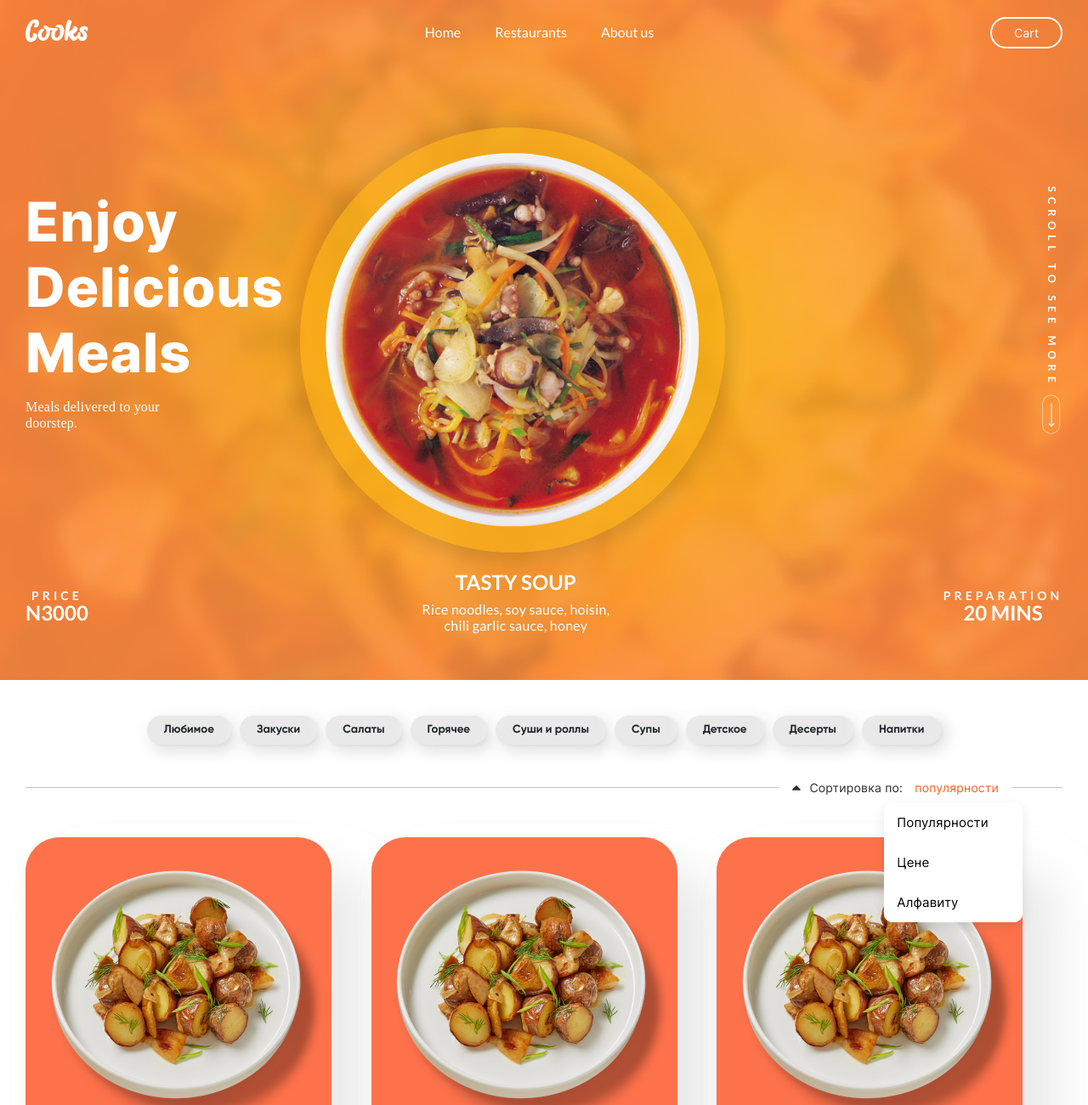
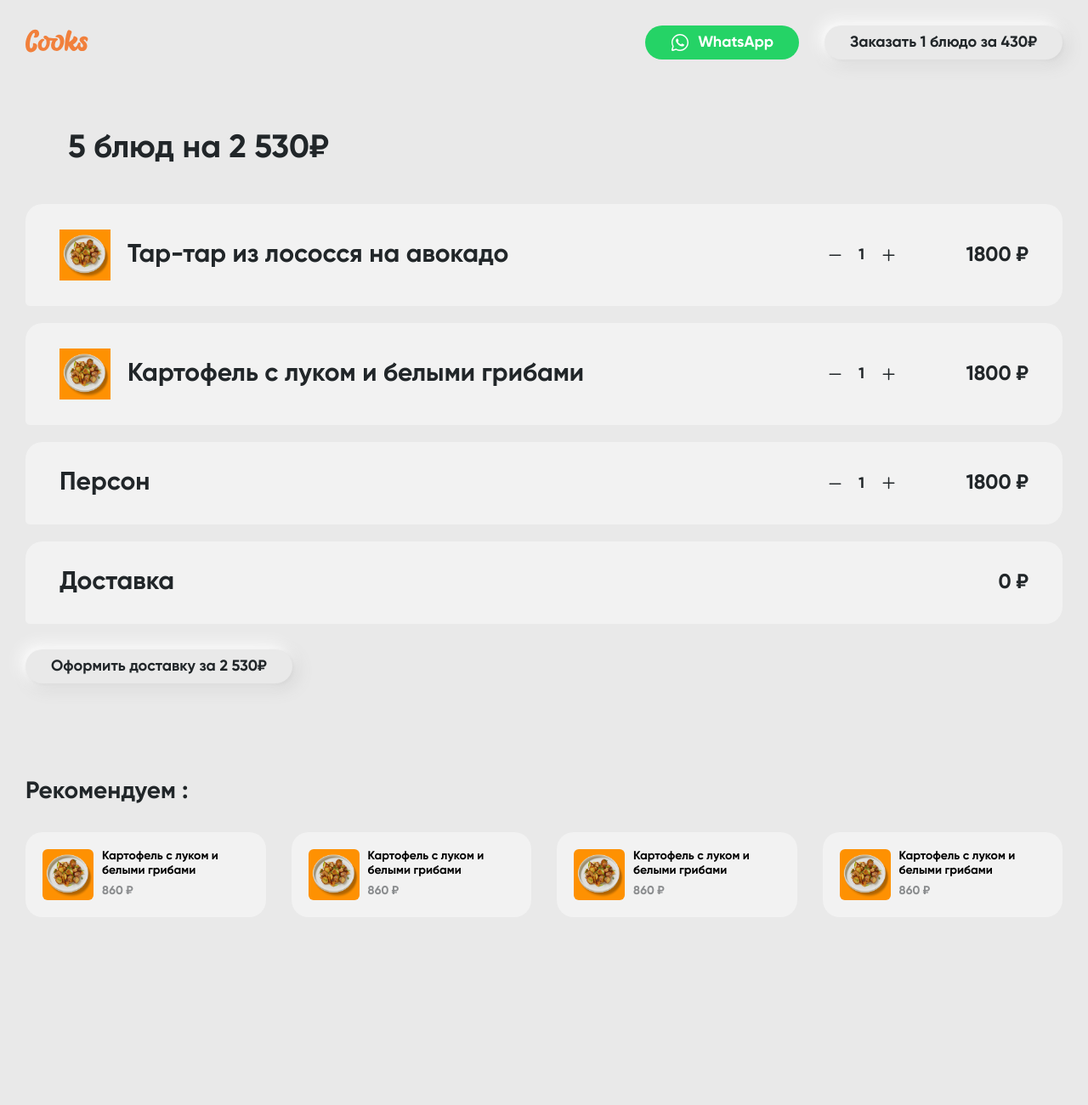
Before and after one commit to ArtemRasspopov/cooks-delivery-React, a React (Create React App) app: page / in a window 1280 px wide. Shown: the top 1300 px of the page at 85% size. Built offline with nearby package versions, Linux system fonts and the light colour scheme.

Commit message:
added cart

```diff
--- a/src/App.js
+++ b/src/App.js
@@ -1,9 +1,11 @@
 import React from "react";
-import Home from "./pages/home/Home";
+import Cart from "./pages/cart/Cart";
+// import Home from "./pages/home/Home";
 
 function App() {
   return (
-    <Home/>
+    // <Home/>
+    <Cart/>
   );
 }
 
--- /dev/null
+++ b/src/components/buttons/whatsAppButton/WhatsAppButton.jsx
@@ -0,0 +1,13 @@
+import React from 'react'
+import style from './WhatsAppButton.module.scss'
+
+//svg
+import { ReactComponent as WatsAppSvg } from "../../../sources/images/footer/whatsapp.svg";
+
+const WhatsAppButton = () => {
+  return (
+    <button className={style.whats_app_button}><WatsAppSvg/>WhatsApp</button>
+  )
+}
+
+export default WhatsAppButton
--- /dev/null
+++ b/src/components/buttons/whatsAppButton/WhatsAppButton.module.scss
@@ -0,0 +1,18 @@
+.whats_app_button {
+  background: #25d366;
+  border-radius: 30px;
+  padding: 10px 30px 10px 30px;
+  font-size: 18px;
+  line-height: 20px;
+  color: #ffffff;
+  display: flex;
+  align-items: center;
+  gap: 10px;
+  cursor: pointer;
+
+  svg{
+    path{
+      fill: white;
+    }
+  }
+}
--- /dev/null
+++ b/src/components/curtCurd/CartCard.jsx
@@ -0,0 +1,24 @@
+import React from "react";
+import style from "./CartCard.module.scss";
+import ProductCounter from "../../components/productСounter/ProductCounter";
+
+const CartCard = ({ title, image, counter, price }) => {
+  console.log(image);
+  return (
+    <div className={style.card}>
+      {image && (
+        <div className={style.card_image}>
+          <img src={image} alt="img" />
+        </div>
+      )}
+
+      <div className={style.card_title}>
+        <h2>{title}</h2>
+      </div>
+      {counter && <ProductCounter />}
+      <p className={style.price}>{price} ₽</p>
+    </div>
+  );
+};
+
+export default CartCard;
--- /dev/null
+++ b/src/components/curtCurd/CartCard.module.scss
@@ -0,0 +1,44 @@
+.card {
+  display: flex;
+  align-items: center;
+  background: rgba(255, 255, 255, 0.4);
+  border-radius: 20px 20px 20px 5px;
+  padding: 30px 40px;
+}
+
+.card_image {
+  width: 60px;
+  height: 60px;
+  background-color: #fe9102;
+  display: flex;
+  align-items: center;
+  justify-content: center;
+  margin-right: 20px;
+
+  img {
+    width: 100%;
+  }
+}
+
+.card_title {
+  display: flex;
+  align-items: center;
+  justify-content: flex-start;
+  height: max-content;
+  margin-right: auto;
+
+  h2 {
+    font-size: 30px;
+    line-height: 37px;
+    color: #212629;
+  }
+}
+
+.price {
+  font-size: 24px;
+  line-height: 37px;
+  color: #212629;
+  min-width: 100px;
+  margin-left: 50px;
+  text-align: right;
+}
--- /dev/null
+++ b/src/components/recommendations/Recommendations.jsx
@@ -0,0 +1,51 @@
+import React from "react";
+import style from "./Recommendations.module.scss";
+import cardImg from "../../sources/images/product-Images/prod-1.png";
+
+const Recommendations = () => {
+  return (
+    <div className={style.recommendations}>
+      <p className={style.title}>Рекомендуем :</p>
+      <ul className={style.list}>
+        <li className={style.item}>
+          <div className={style.image}>
+            <img src={cardImg} alt="img" />
+          </div>
+          <div>
+            <p>Картофель с луком и белыми грибами</p>
+            <p className={style.price}>860 ₽</p>
+          </div>
+        </li>
+        <li className={style.item}>
+          <div className={style.image}>
+            <img src={cardImg} alt="img" />
+          </div>
+          <div>
+            <p>Картофель с луком и белыми грибами</p>
+            <p className={style.price}>860 ₽</p>
+          </div>
+        </li>
+        <li className={style.item}>
+          <div className={style.image}>
+            <img src={cardImg} alt="img" />
+          </div>
+          <div>
+            <p>Картофель с луком и белыми грибами</p>
+            <p className={style.price}>860 ₽</p>
+          </div>
+        </li>
+        <li className={style.item}>
+          <div className={style.image}>
+            <img src={cardImg} alt="img" />
+          </div>
+          <div className={style.info}>
+            <p>Картофель с луком и белыми грибами</p>
+            <p className={style.price}>860 ₽</p>
+          </div>
+        </li>
+      </ul>
+    </div>
+  );
+};
+
+export default Recommendations;
--- /dev/null
+++ b/src/components/recommendations/Recommendations.module.scss
@@ -0,0 +1,47 @@
+.recommendations {
+  padding: 110px 0;
+}
+
+.list {
+  display: grid;
+  grid-template-columns: repeat(4, 1fr);
+  column-gap: 30px;
+}
+
+.item {
+  display: flex;
+  gap: 10px;
+  background: rgba(255, 255, 255, 0.4);
+  border-radius: 20px;
+  padding: 20px;
+  cursor: pointer;
+}
+
+.title {
+  font-size: 28px;
+  line-height: 35px;
+  color: #212629;
+  margin-bottom: 30px;
+}
+
+.image {
+  width: 60px;
+  height: 60px;
+  background: #fe9102;
+  border-radius: 6px;
+  display: flex;
+  align-items: center;
+  justify-content: center;
+
+  img {
+    width: 60px;
+    height: 60px;
+  }
+}
+
+.price {
+  font-size: 14px;
+  line-height: 20px;
+  color: rgba(33, 38, 41, 0.5);
+  margin-top: 5px;
+}
--- /dev/null
+++ b/src/pages/cart/Cart.jsx
@@ -0,0 +1,52 @@
+import React from "react";
+import style from "./Cart.module.scss";
+import WhatsAppButton from "../../components/buttons/whatsAppButton/WhatsAppButton";
+import Footer from "../../components/footer/Footer";
+
+//svg
+import { ReactComponent as LogoSvg } from "../../sources/images/Logo.svg";
+import CartCard from "../../components/curtCurd/CartCard";
+import cardImg from "../../sources/images/product-Images/prod-1.png";
+import Recommendations from "../../components/recommendations/Recommendations";
+
+function Cart() {
+  return (
+    <div className={style.cart}>
+      <div className="container">
+        <div className={style.inner}>
+          <div className={style.header}>
+            <a href={"/"} className={style.logo}>
+              <LogoSvg />
+            </a>
+            <WhatsAppButton />
+            <button className={style.button}>Заказать 1 блюдо за 430₽</button>
+          </div>
+          <div className={style.info}>
+            <h2 className={style.title}>5 блюд на 2 530₽</h2>
+          </div>
+          <div className={style.cards}>
+            <CartCard
+              image={cardImg}
+              counter={true}
+              title={"Тар-тар из лососся на авокадо"}
+              price={"1800"}
+            />
+            <CartCard
+              image={cardImg}
+              counter={true}
+              title={"Картофель с луком и белыми грибами"}
+              price={"1800"}
+            />
+            <CartCard title={"Персон"} counter={true} price={"1800"} />
+            <CartCard title={"Доставка"} counter={false} price={"0"} />
+          </div>
+          <button className={style.button}>Оформить доставку за 2 530₽</button>
+          <Recommendations />
+          <Footer />
+        </div>
+      </div>
+    </div>
+  );
+}
+
+export default Cart;
--- /dev/null
+++ b/src/pages/cart/Cart.module.scss
@@ -0,0 +1,65 @@
+.cart {
+  background-color: #e9e9e9;
+}
+
+.header {
+  display: flex;
+  align-items: center;
+  align-items: center;
+  justify-content: flex-end;
+  gap: 30px;
+  padding: 30px 0;
+}
+
+.logo {
+  margin-right: auto;
+
+  svg {
+    path {
+      fill: #f1803c;
+    }
+  }
+}
+
+.inner {
+  min-height: 100vh;
+  padding-bottom: 50px;
+}
+
+.button {
+  font-size: 18px;
+  line-height: 20px;
+  color: #212629;
+  background: #e9e9e9;
+  box-shadow: 1px 1px 4px rgba(0, 0, 0, 0.08), -1px -1px 6px rgba(255, 255, 255, 0.5), -5px -5px 20px #ffffff,
+    5px 5px 20px #d3d3d3;
+  border-radius: 30px;
+  padding: 10px 30px;
+  transition: all 0.5s;
+  cursor: pointer;
+
+  &:active {
+    box-shadow: inset -1px -1px 3px rgba(255, 255, 255, 0.8), inset -6px -6px 5px rgba(255, 255, 255, 0.3),
+      inset 1px 1px 3px rgba(0, 0, 0, 0.15), inset 6px 6px 5px rgba(0, 0, 0, 0.06);
+  }
+}
+
+.info {
+  margin-top: 50px;
+  padding: 0 50px;
+}
+
+.title {
+  font-weight: 700;
+  font-size: 38px;
+  line-height: 50px;
+  color: #212629;
+  margin-bottom: 40px;
+}
+
+.cards{
+  display: flex;
+  flex-direction: column;
+  gap: 20px;
+  margin-bottom: 30px;
+}
```
